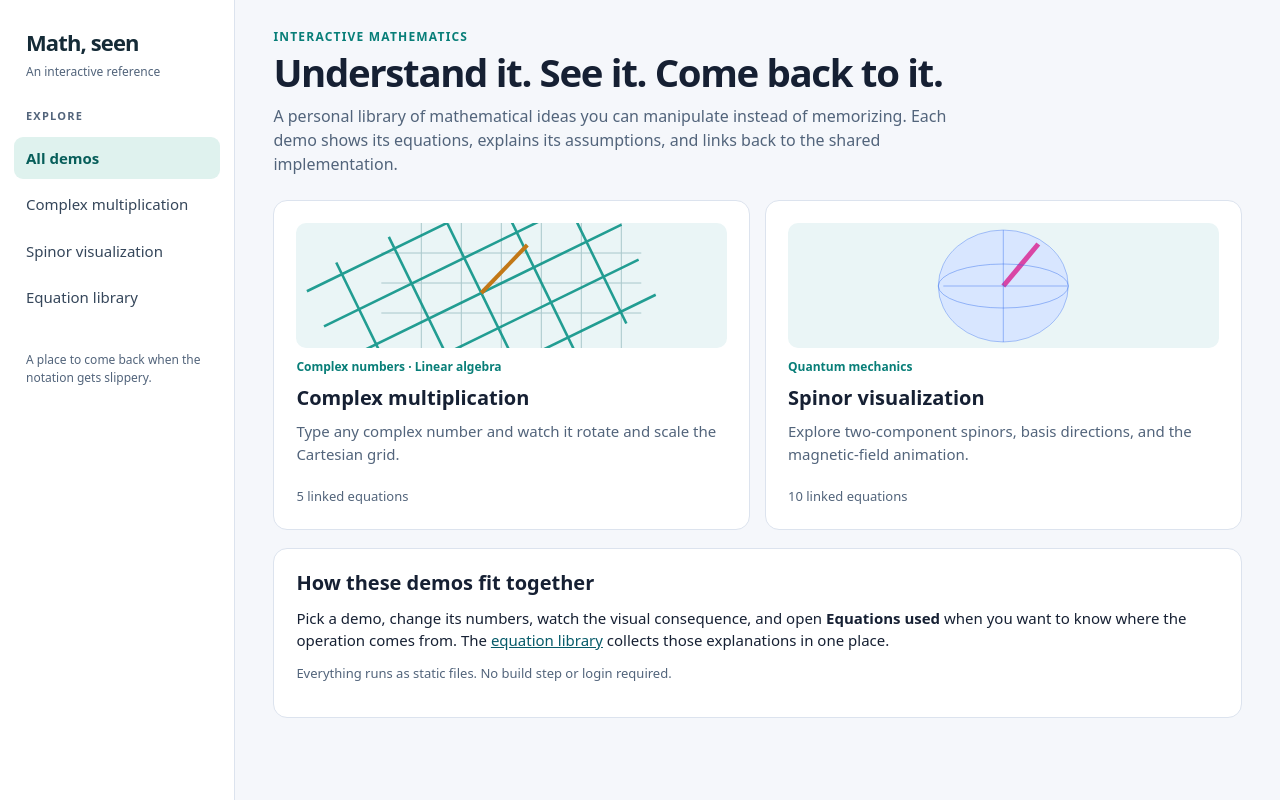
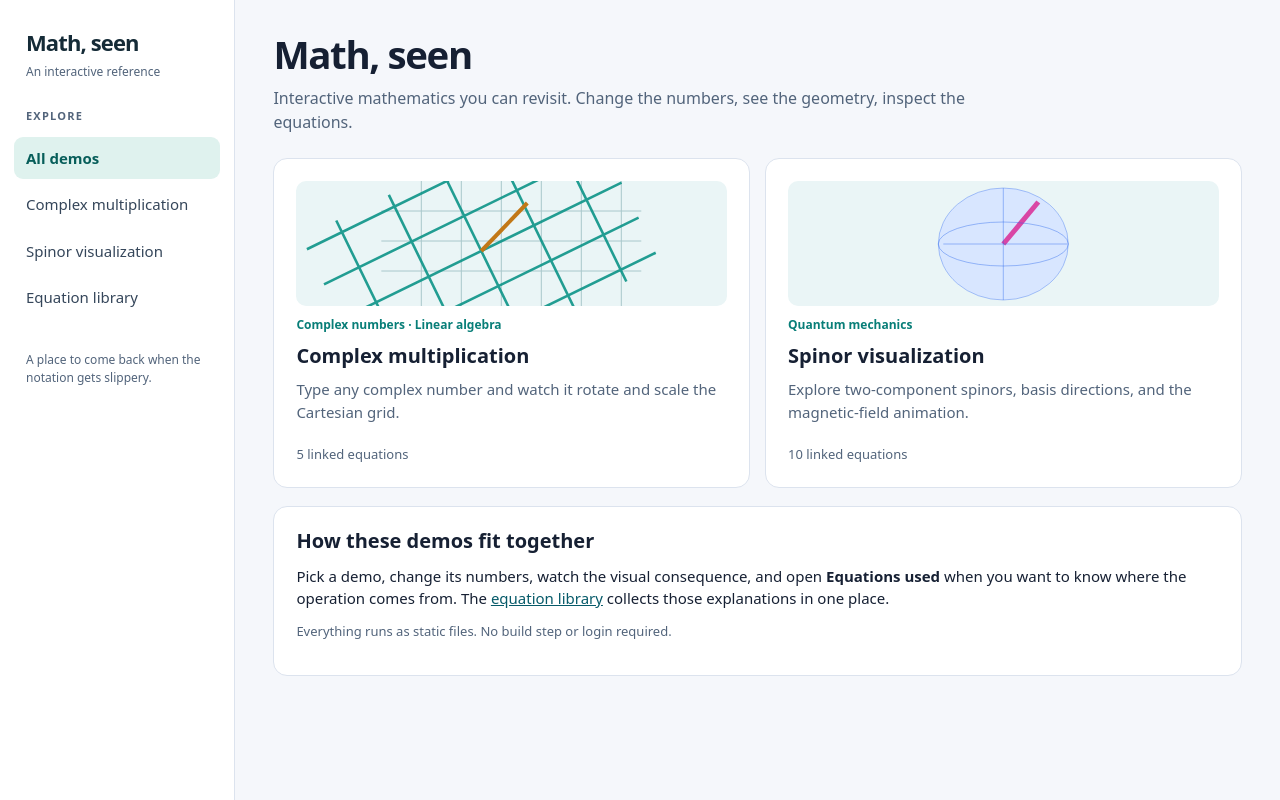
Before and after one commit to gr812b/spinor-visualization, a website with bundled scripts: page index.html in a window 1280 px wide. Built offline with nearby package versions, Linux system fonts and the light colour scheme.

Commit message:
ui: simplify page copy and expose full spinor equation reference

```diff
--- a/index.html
+++ b/index.html
@@ -11,9 +11,8 @@
   <aside class="app-sidebar" data-app-nav></aside>
   <main class="site-content">
     <header>
-      <div class="eyebrow">Interactive mathematics</div>
-      <h1>Understand it. See it. Come back to it.</h1>
-      <p class="intro">A personal library of mathematical ideas you can manipulate instead of memorizing. Each demo shows its equations, explains its assumptions, and links back to the shared implementation.</p>
+      <h1>Math, seen</h1>
+      <p class="intro">Interactive mathematics you can revisit. Change the numbers, see the geometry, inspect the equations.</p>
     </header>
     <div class="demo-cards" id="demo-cards"></div>
     <section class="panel" style="margin-top:18px;max-width:1100px">
```
